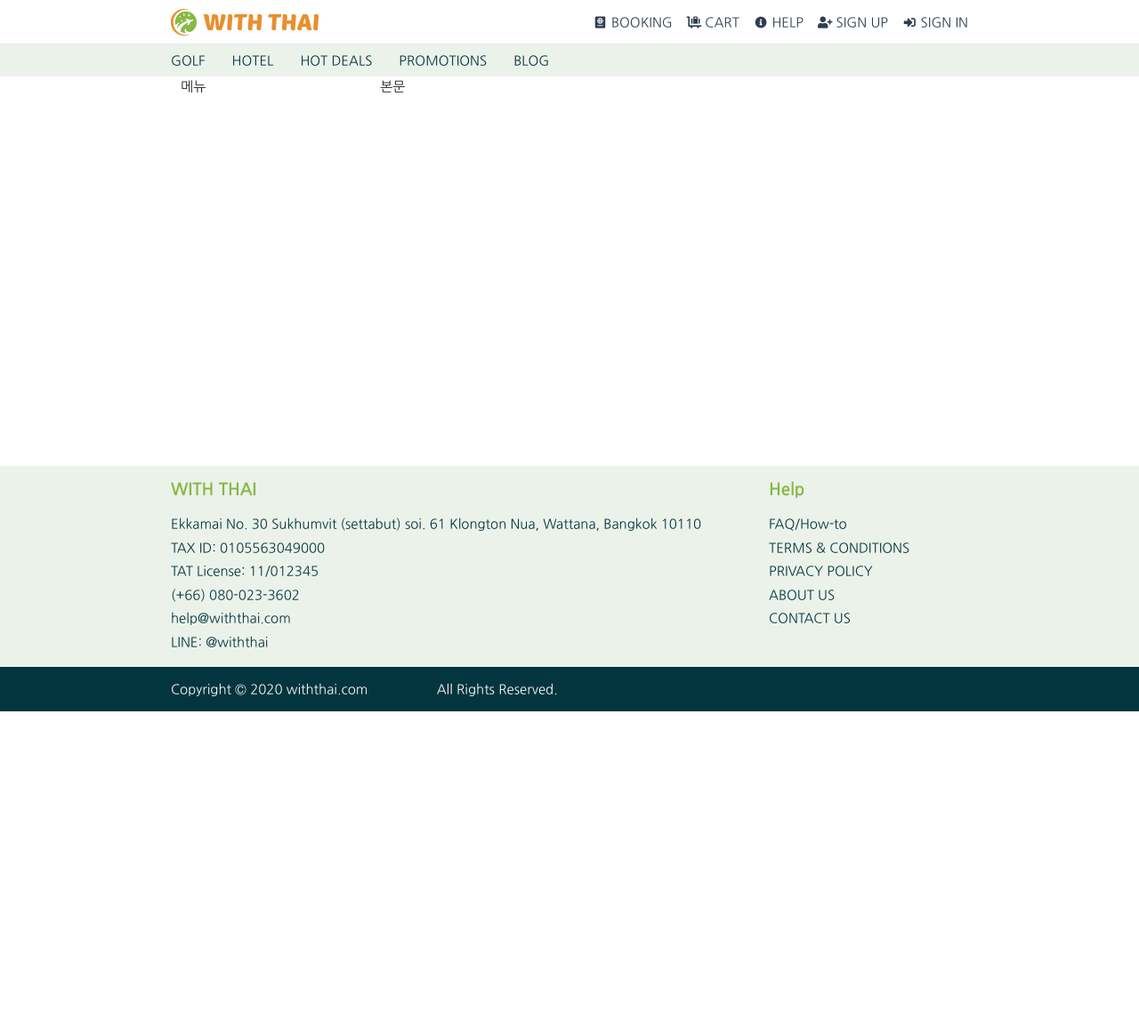
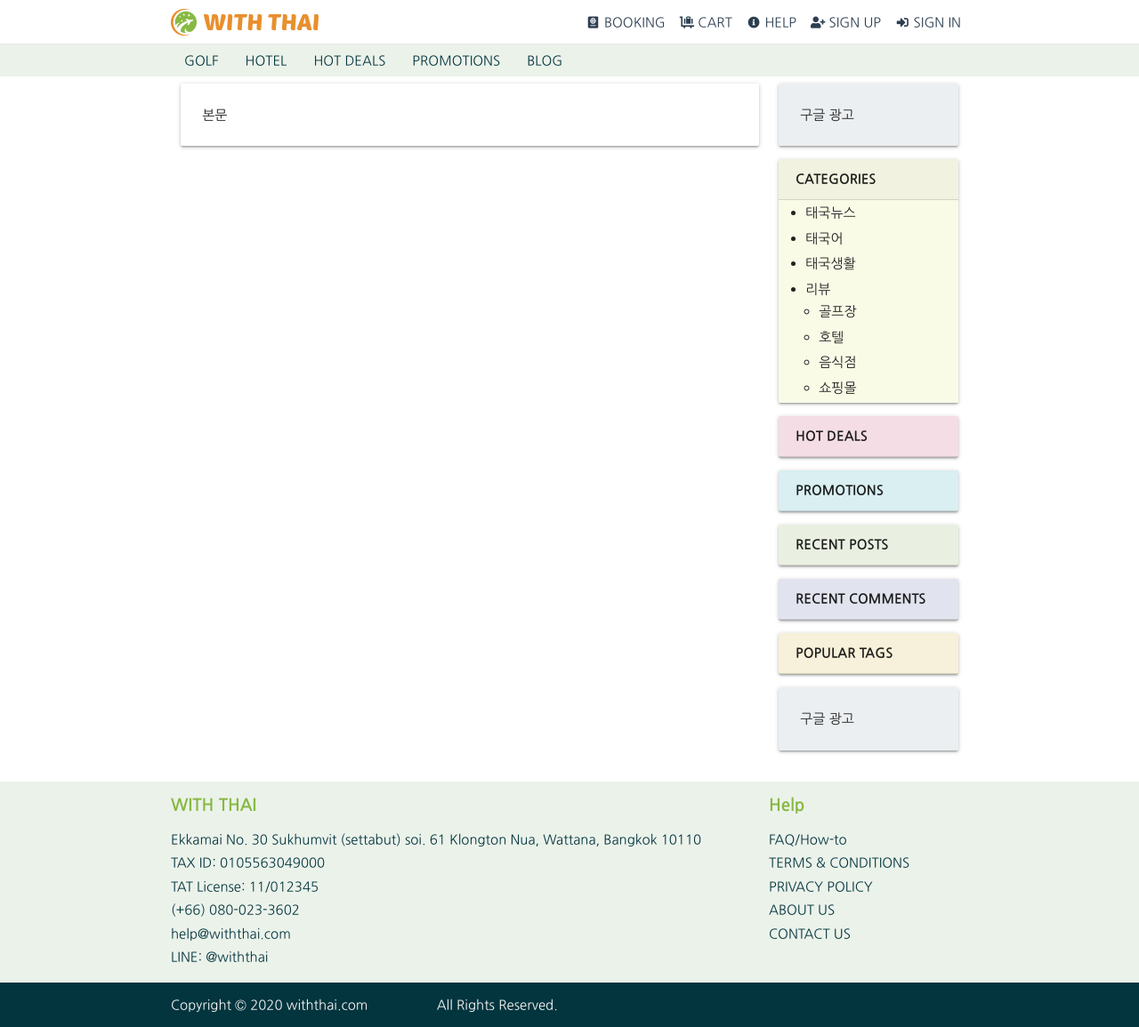
Before and after one commit to pincoin/withthai-old, a Django app: page / in a window 1280 px wide. Shown: the whole page at 89% size. Before the commit the page ends 800 px from the top, so only its background shows below. Run offline with Django 3.2, Linux system fonts and the light colour scheme; parts of the project's set-up code (start-up, migrations or seed data) failed here and were passed over; some libraries are stand-ins or nearby versions.

Commit message:
- blog layout

```diff
--- a/conf/static/conf/css/main.css
+++ b/conf/static/conf/css/main.css
@@ -51,14 +51,6 @@ nav ul a:hover {
     padding: 0 8px;
 }
 
-.withthai-navbar > div > ul > li:last-child a {
-    padding-right: 0;
-}
-
-.withthai-navbar-sub > div > ul > li:first-child a {
-    padding-left: 0;
-}
-
 /* footer */
 main {
     flex: 1 0 auto;
@@ -100,3 +92,31 @@ main {
 .page-footer a:link, .page-footer a:visited, .page-footer a:active {
     color: #03353e;
 }
+
+/* Blog */
+.blog-sidebar-card-title {
+    font-weight: bold;
+    padding: .75rem 1.25rem;
+    margin-bottom: 0;
+    background-color: rgba(0, 0, 0, .03);
+    border-bottom: 1px solid rgba(0, 0, 0, .125);
+}
+
+.blog-sidebar-card-content > ul {
+    margin-top: 0;
+    padding-left: 2rem;
+}
+
+.blog-sidebar-card-content > ul > li {
+    list-style: disc;
+    padding: .2rem 0;
+}
+
+.blog-sidebar-card-content > ul > li > ul {
+    padding-left: 1rem;
+}
+
+.blog-sidebar-card-content > ul > li > ul > li{
+    list-style-type: circle;
+    padding: .2rem 0;
+}
--- a/conf/templates/conf/home.html
+++ b/conf/templates/conf/home.html
@@ -88,11 +88,78 @@
 </header>
 <main class="container">
     <div class="row">
+        <div class="col s12 m8 l9">
+            <div class="card-panel">
+                <span>본문</span>
+            </div>
+        </div>
         <div class="col s12 m4 l3">
-            메뉴
-        </div>
-        <div class="col s12 m8 l9">
-            본문
+            <div class="card-panel blue-grey lighten-5">
+                <span>구글 광고</span>
+            </div>
+            <div class="card lime lighten-5">
+                <div class="blog-sidebar-card-title">
+                    {% trans 'CATEGORIES' %}
+                </div>
+                <div class="blog-sidebar-card-content">
+                    <ul class="">
+                        <li>태국뉴스</li>
+                        <li>태국어</li>
+                        <li>태국생활</li>
+                        <li>리뷰
+                            <ul>
+                                <li>골프장</li>
+                                <li>호텔</li>
+                                <li>음식점</li>
+                                <li>쇼핑몰</li>
+                            </ul>
+                        </li>
+                    </ul>
+                </div>
+            </div>
+            <div class="card pink lighten-5">
+                <div class="blog-sidebar-card-title">
+                    {% trans 'HOT DEALS' %}
+                </div>
+                <div class="blog-sidebar-card-content">
+
+                </div>
+            </div>
+            <div class="card cyan lighten-5">
+                <div class="blog-sidebar-card-title">
+                    {% trans 'PROMOTIONS' %}
+                </div>
+                <div class="blog-sidebar-card-content">
+
+                </div>
+            </div>
+            <div class="card light-green lighten-5">
+                <div class="blog-sidebar-card-title">
+                    {% trans 'RECENT POSTS' %}
+                </div>
+                <div class="blog-sidebar-card-content">
+
+                </div>
+            </div>
+            <div class="card indigo lighten-5">
+                <div class="blog-sidebar-card-title">
+                    {% trans 'RECENT COMMENTS' %}
+                </div>
+                <div class="blog-sidebar-card-content">
+
+                </div>
+            </div>
+            <div class="card amber lighten-5">
+                <div class="blog-sidebar-card-title">
+                    {% trans 'POPULAR TAGS' %}
+                </div>
+                <div class="blog-sidebar-card-content">
+
+                </div>
+            </div>
+            <div class="card-panel blue-grey lighten-5">
+                <span>구글 광고</span>
+            </div>
         </div>
     </div>
 </main>
```
Also changed, not shown: locale/en/LC_MESSAGES/django.po, locale/ko/LC_MESSAGES/django.po, locale/th/LC_MESSAGES/django.po.
